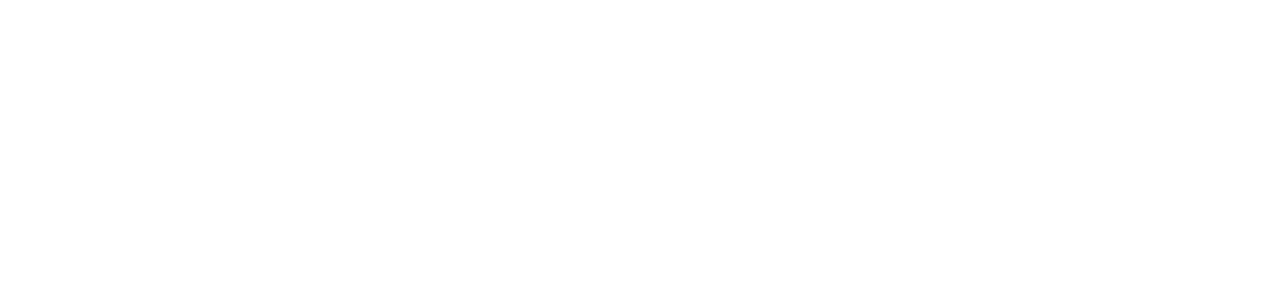
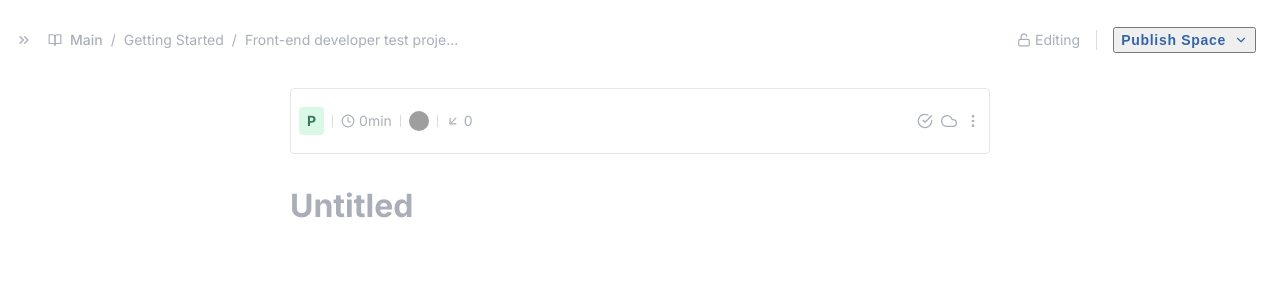
Before and after one commit to MohamedBechirMejri/editor, a Next.js app: page / in a window 1280 px wide. Shown: the top 300 px of the page. Built offline with nearby package versions, Linux system fonts and the light colour scheme; grey boxes are pictures that could not be loaded.

Commit message:
add html

```diff
--- a/pages/index.tsx
+++ b/pages/index.tsx
@@ -1,9 +1,116 @@
 import type { NextPage } from "next";
 import Head from "next/head";
 import Image from "next/image";
+import {
+  FiArrowDownLeft,
+  FiBookOpen,
+  FiCheckCircle,
+  FiChevronDown,
+  FiChevronsRight,
+  FiClock,
+  FiCloud,
+  FiMoreVertical,
+  FiUnlock,
+} from "react-icons/fi";
 
 const Home: NextPage = () => {
-  return <div></div>;
+  return (
+    <>
+      <Head>
+        <title>Editor</title>
+      </Head>
+      <header>
+        <div className="breadcrumbs">
+          <FiChevronsRight />
+          <p>
+            <span className="main">
+              <FiBookOpen /> Main
+            </span>
+            <span>/</span>
+            <span className="project"> Getting Started </span>
+            <span>/</span>
+            <span className="document">Front-end developer test proje...</span>
+          </p>
+        </div>
+        <div className="publish">
+          <div>
+            <FiUnlock />
+
+            <span className="status">Editing</span>
+          </div>
+          <div className="divider"></div>
+          <button>
+            Publish Space
+            <FiChevronDown />
+          </button>
+        </div>
+      </header>
+      <main>
+        <div className="statusbar">
+          <div className="left">
+            <p className="name">P</p>
+            <div className="divider"></div>
+            <p className="time-passed">
+              <FiClock />
+              0min
+            </p>
+            <div className="divider"></div>
+            <Image
+              src="https://picsum.photos/100/100"
+              width="20"
+              height="20"
+              alt="user"
+            />
+            <div className="divider"></div>
+            <p className="dontknowwhatthisisyet">
+              <FiArrowDownLeft /> 0
+            </p>
+          </div>
+          <div className="right">
+            <FiCheckCircle />
+            <FiCloud />
+            <FiMoreVertical />
+          </div>
+        </div>
+
+        <div contentEditable="true" className="textarea">
+          <h1 id="title" data-placeholder="Untitled">
+            <br />
+          </h1>
+        </div>
+        <div className="block-picker">
+          <div>
+            <h1>Add blocks</h1>
+            <h2>Keep typing to filter, or escape to exit</h2>
+          </div>
+          <h3>
+            Filtering keyword <span id="filter">1</span>
+          </h3>
+          <div className="block" id="h1-block">
+            <Image src="/heading-solid.svg" width="32" height="32" alt="user" />
+            <div>
+              <h1>Heading 1</h1>
+              <p>Big section heading</p>
+            </div>
+          </div>
+          <div className="block" id="h2-block">
+            <Image src="/heading-solid.svg" width="32" height="32" alt="user" />
+            <div>
+              <h1>Heading 2</h1>
+              <p>Medium section heading</p>
+            </div>
+          </div>
+          <div className="block" id="h3-block">
+            <Image src="/heading-solid.svg" width="32" height="32" alt="user" />
+            <div>
+              <h1>Heading 3</h1>
+              <p>Small section heading</p>
+            </div>
+          </div>
+        </div>
+      </main>
+    </>
+  );
 };
 
 export default Home;
```
